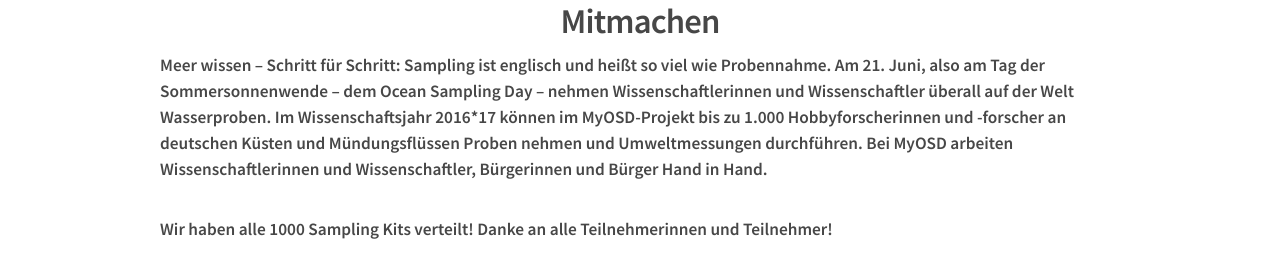
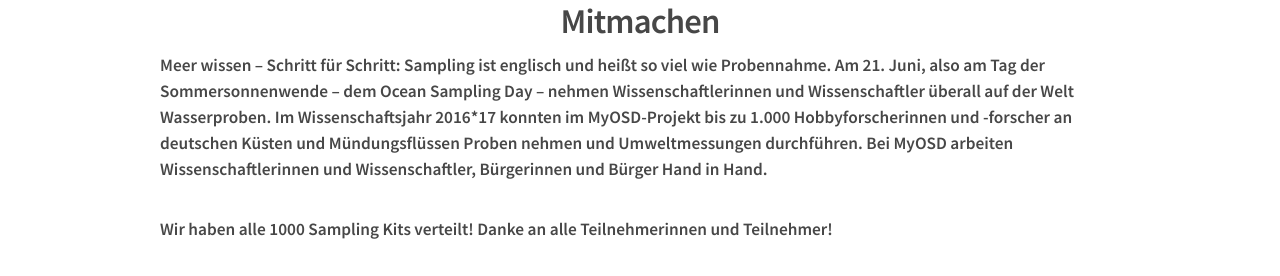
Before and after one commit to myosd/myosd.github.io, a Jekyll site: the page built from mitmachen/index.md, in a window 1280 px wide and 900 px high. Shown: the part 184-460 px from the top of the window. Built offline with Jekyll 4.4.1, drawn with Linux system fonts in a browser that asks for light colours; some of the changed text lies outside the part shown.

Commit message:
Registrierung entfernt, Text angepasst

```diff
--- a/mitmachen/index.md
+++ b/mitmachen/index.md
@@ -5,7 +5,7 @@ published: true
 ---
 
 
-{{ "**Meer wissen – Schritt für Schritt: Sampling ist englisch und heißt so viel wie Probennahme. Am 21. Juni, also am Tag der Sommersonnenwende – dem Ocean Sampling Day – nehmen Wissenschaftlerinnen und Wissenschaftler überall auf der Welt Wasserproben. Im Wissenschaftsjahr 2016*17 können im MyOSD-Projekt bis zu 1.000 Hobbyforscherinnen und -forscher an deutschen Küsten und Mündungsflüssen Proben nehmen und Umweltmessungen durchführen. Bei MyOSD arbeiten Wissenschaftlerinnen und Wissenschaftler, Bürgerinnen und Bürger Hand in Hand.**" | markdownify }}
+{{ "**Meer wissen – Schritt für Schritt: Sampling ist englisch und heißt so viel wie Probennahme. Am 21. Juni, also am Tag der Sommersonnenwende – dem Ocean Sampling Day – nehmen Wissenschaftlerinnen und Wissenschaftler überall auf der Welt Wasserproben. Im Wissenschaftsjahr 2016*17 konnten im MyOSD-Projekt bis zu 1.000 Hobbyforscherinnen und -forscher an deutschen Küsten und Mündungsflüssen Proben nehmen und Umweltmessungen durchführen. Bei MyOSD arbeiten Wissenschaftlerinnen und Wissenschaftler, Bürgerinnen und Bürger Hand in Hand.**" | markdownify }}
 
 **Wir haben alle 1000 Sampling Kits verteilt! Danke an alle Teilnehmerinnen und Teilnehmer!**
 
@@ -39,10 +39,10 @@ Achte bitte darauf, dass Du die Proben nur an Orten nimmst, an denen Du Dich auc
 
 **Jeder, der mitmachen möchte, muss sich auf unserer Webseite registrieren. Bitte wundere Dich nicht, dass Du für die Registrierung auf eine andere Webseite weitergeleitet wirst. Wir benutzen für die Registrierung einfach ein anderes System.**
 
-**Wir haben alle 1000 Kits verteilt, können also leider keine Bestellungen mehr annehmen. Die Registrierung für verteilte Sampling Kits ist noch offen.**
+**Wir haben alle 1000 Kits verteilt, können also leider keine Bestellungen mehr annehmen.**
 
 
-<a href="http://www.megx.net/myosd/2016/registration.html"><img src="/assets/images/Hier_geht_es_zur_Registrierung.jpg" width="300" height="116" alt="MyOSD 2016 Registrierung" /></a>
+<!-- a href="http://www.megx.net/myosd/2016/registration.html"><img src="/assets/images/Hier_geht_es_zur_Registrierung.jpg" width="300" height="116" alt="MyOSD 2016 Registrierung" /></a -->
 
 
 Du erhältst dann ein Sampling Kit.
```
